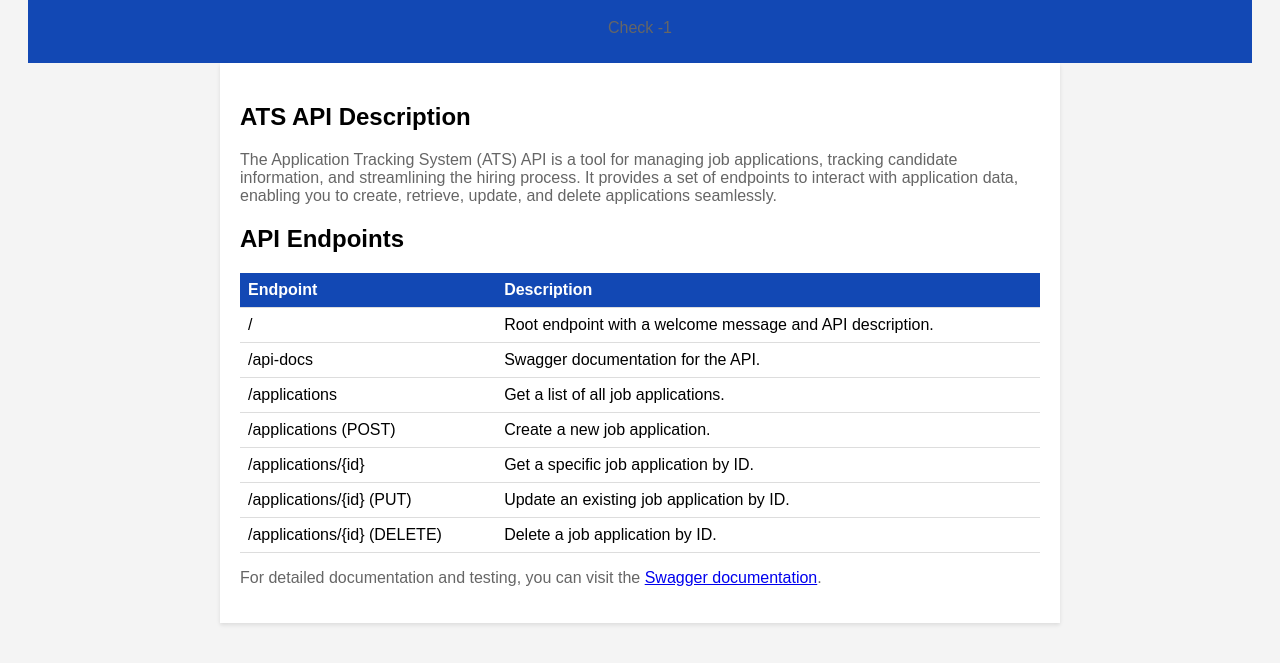
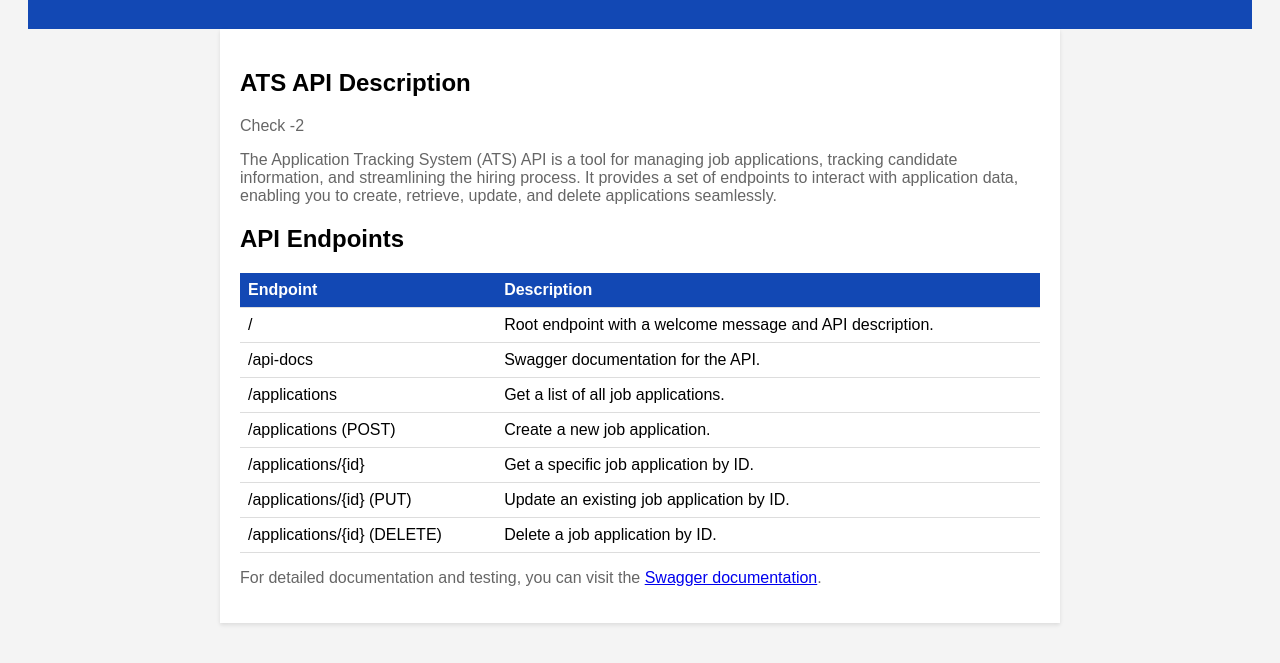
Before and after one commit to eniolastyle/ATS-server-typescript-nodejs, a website: page src/public/index.html in a window 1280 px wide. Shown: the part 99-762 px from the top of the page. Drawn offline with Linux system fonts and the light colour scheme.

Commit message:
deploy to gke

```diff
--- a/src/public/index.html
+++ b/src/public/index.html
@@ -55,10 +55,10 @@
   <body>
     <header>
       <h1>Welcome to ATS!</h1>
-      <p>Check -1</p>
     </header>
     <main>
       <h2>ATS API Description</h2>
+      <p>Check -2</p>
       <p>
         The Application Tracking System (ATS) API is a tool for managing job
         applications, tracking candidate information, and streamlining the
```
Also changed, not shown: 1 other file.
